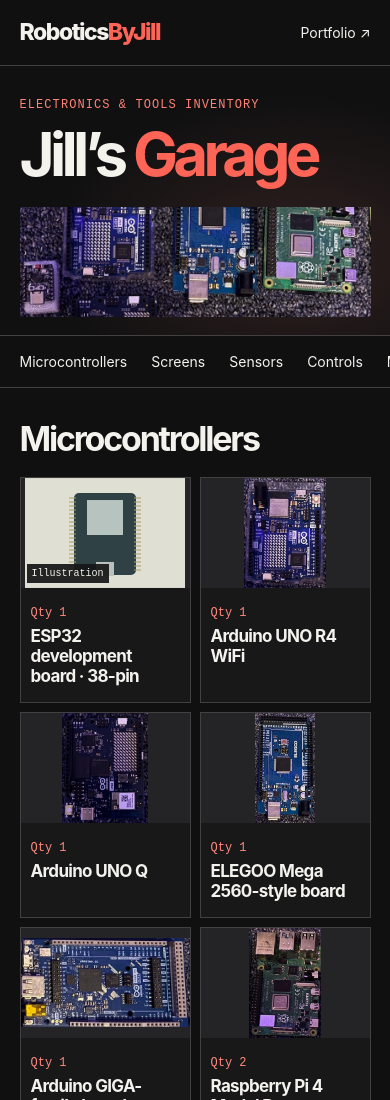
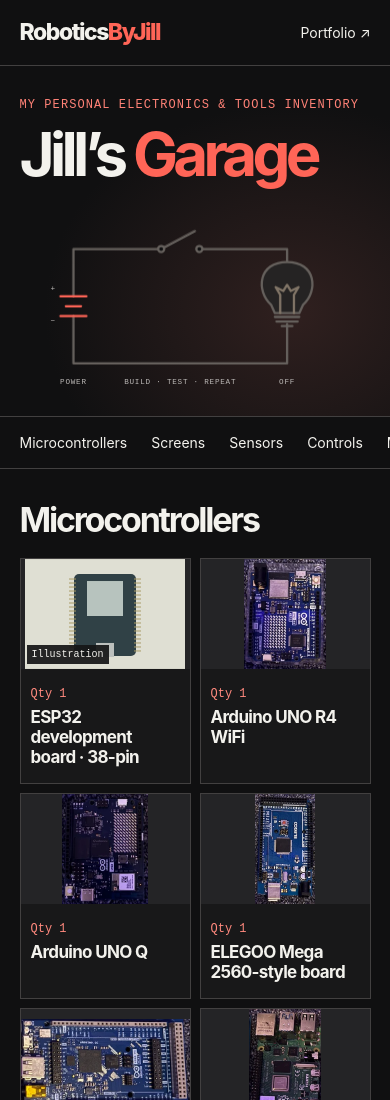
Before and after one commit to i-am-jillian/Jills-Garage, a plain HTML site: page index.html in a window 390 px wide. Shown: the top 1100 px of the page. Drawn offline with Linux system fonts and the light colour scheme.

Commit message:
small fix

```diff
--- a/index.html
+++ b/index.html
@@ -15,11 +15,43 @@
       </div>
       <div class="hero">
         <div>
-          <p>Electronics &amp; tools inventory</p>
+          <p>My Personal Electronics &amp; tools inventory</p>
           <h1>Jill’s <em>Garage</em>
           </h1>
         </div>
-        <img src="photos/workbench.webp" alt="Arduino and Raspberry Pi boards from Jill’s collection">
+        <svg class="hero-circuit" viewBox="0 0 460 250" role="img" aria-labelledby="circuit-title circuit-desc">
+          <title id="circuit-title">A circuit switching a light bulb on and off</title>
+          <desc id="circuit-desc">A battery powers a bulb when the switch closes. The switch opens and the bulb goes dark, repeating every four seconds.</desc>
+          <defs>
+            <radialGradient id="bulb-halo">
+              <stop stop-color="#ffd477" stop-opacity=".45"/>
+              <stop offset="1" stop-color="#ffd477" stop-opacity="0"/>
+            </radialGradient>
+          </defs>
+          <circle class="circuit-glow" cx="350" cy="105" r="85" fill="url(#bulb-halo)"/>
+          <g class="circuit-wire">
+            <path d="M70 117 V55 H185 M235 55 H350 V72 M350 153 V205 H70 V143"/>
+            <path class="circuit-current" d="M70 117 V55 H185 M235 55 H350 V72 M350 153 V205 H70 V143"/>
+            <path class="circuit-switch" d="M185 55 H235"/>
+            <circle cx="185" cy="55" r="4" fill="var(--bg)"/>
+            <circle cx="235" cy="55" r="4" fill="var(--bg)"/>
+            <path d="M53 117 H87 M60 130 H80 M53 143 H87" stroke="var(--accent)"/>
+            <path class="circuit-bulb" d="M350 72 C312 72 309 110 329 128 L334 139 H366 L371 128 C391 110 388 72 350 72 Z"/>
+            <path class="circuit-filament" d="M341 139 V115 L335 105 L345 110 L350 102 L355 110 L365 105 L359 115 V139"/>
+            <path d="M334 144 H366 M336 150 H364 M343 156 H357"/>
+            <g class="circuit-rays">
+              <path d="M350 48 V36 M310 59 L302 49 M390 59 L398 49 M298 93 H286 M402 93 H414 M305 130 L295 137 M395 130 L405 137"/>
+            </g>
+          </g>
+          <g class="circuit-labels">
+            <text x="40" y="110">+</text>
+            <text x="40" y="152">−</text>
+            <text x="70" y="232" text-anchor="middle">POWER</text>
+            <text x="210" y="232" text-anchor="middle">BUILD · TEST · REPEAT</text>
+            <text class="circuit-off-label" x="350" y="232" text-anchor="middle">OFF</text>
+            <text class="circuit-on-label" x="350" y="232" text-anchor="middle">ON</text>
+          </g>
+        </svg>
       </div>
     </header>
     <nav aria-label="Inventory sections">
--- a/styles.css
+++ b/styles.css
@@ -22,7 +22,28 @@ a:focus-visible { outline: 2px solid var(--accent); outline-offset: 3px; }
 .hero p { text-transform: uppercase; letter-spacing: .09em; color: #ff8277; }
 h1 { font-size: clamp(60px,8vw,118px); line-height: .96; letter-spacing: -.078em; margin: 12px 0 18px; }
 em { font-style: normal; }
-.hero img { width: 100%; height: clamp(140px,17vw,235px); object-fit: cover; object-position: 50% 42%; }
+.hero-circuit { display: block; width: 100%; height: auto; max-height: 260px; }
+.circuit-wire { fill: none; stroke: #66615d; stroke-width: 3; stroke-linecap: round; stroke-linejoin: round; }
+.circuit-switch { transform-origin: 185px 55px; animation: circuit-switch 4s step-end infinite; }
+.circuit-current { stroke: var(--accent); stroke-dasharray: 5 13; animation: circuit-on 4s step-end infinite, circuit-flow 1s linear infinite; }
+.circuit-bulb { fill: #252323; animation: circuit-bulb 4s step-end infinite; }
+.circuit-filament, .circuit-rays { stroke: #ffd477; }
+.circuit-filament { animation: circuit-filament 4s step-end infinite; }
+.circuit-glow, .circuit-rays, .circuit-on-label { animation: circuit-on 4s step-end infinite; }
+.circuit-labels { fill: var(--muted); font: 10px 'IBM Plex Mono', monospace; letter-spacing: 1px; }
+.circuit-on-label { fill: #ffd477; }
+.circuit-off-label { animation: circuit-off 4s step-end infinite; }
+@keyframes circuit-switch { 0%, 100% { transform: rotate(-28deg); } 50% { transform: rotate(0); } }
+@keyframes circuit-on { 0%, 100% { opacity: 0; } 50% { opacity: 1; } }
+@keyframes circuit-off { 0%, 100% { opacity: 1; } 50% { opacity: 0; } }
+@keyframes circuit-bulb { 0%, 100% { fill: #252323; stroke: #66615d; } 50% { fill: #ffd477; stroke: #ffe8b0; } }
+@keyframes circuit-filament { 0%, 100% { stroke: #817567; } 50% { stroke: #fff5d9; } }
+@keyframes circuit-flow { to { stroke-dashoffset: -36; } }
+@media (prefers-reduced-motion: reduce) {
+  .hero-circuit * { animation: none; }
+  .circuit-current, .circuit-glow, .circuit-rays, .circuit-on-label { opacity: 0; }
+  .circuit-switch { transform: rotate(-28deg); }
+}
 nav { position: sticky; z-index: 2; top: 0; display: flex; gap: 24px; overflow-x: auto; padding-inline: var(--gutter); background: var(--bg); border-block: 1px solid var(--line); }
 nav a { white-space: nowrap; font-size: 14px; padding-block: 15px; }
 main { padding: 0 var(--gutter) 50px; }
@@ -40,7 +61,7 @@ h3 { font-size: 20px; line-height: 1.17; letter-spacing: -.04em; margin: 5px 0;
 article p { font-size: 14px; color: var(--muted); margin: 8px 0 0; }
 @media (max-width: 600px) {
   .hero { grid-template-columns: 1fr; gap: 6px; padding-block: 18px; }
-  .hero img { height: 110px; }
+  .hero-circuit { max-height: 210px; }
   .grid { grid-template-columns: repeat(2,minmax(0,1fr)); gap: 9px; }
   figure, figure img { height: 110px; }
   .info { padding: 10px; }
```
